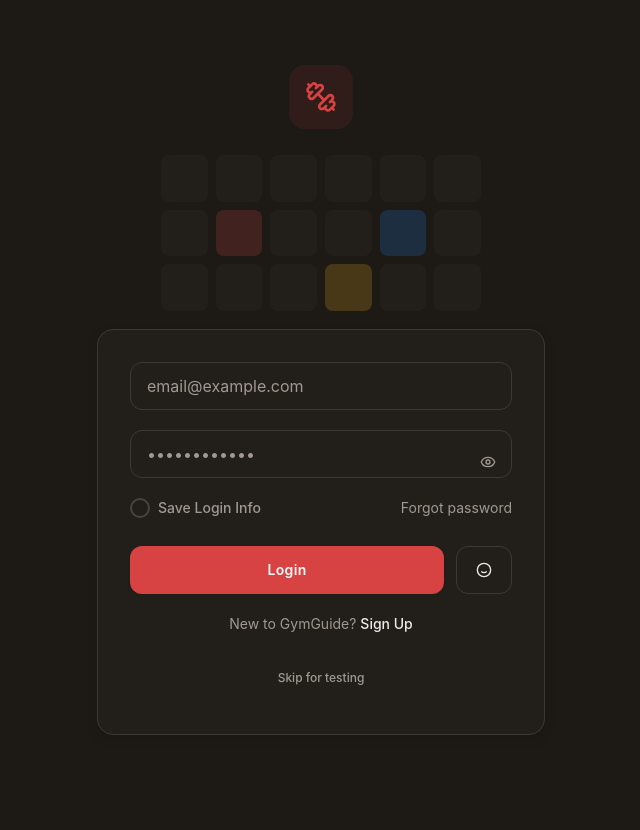
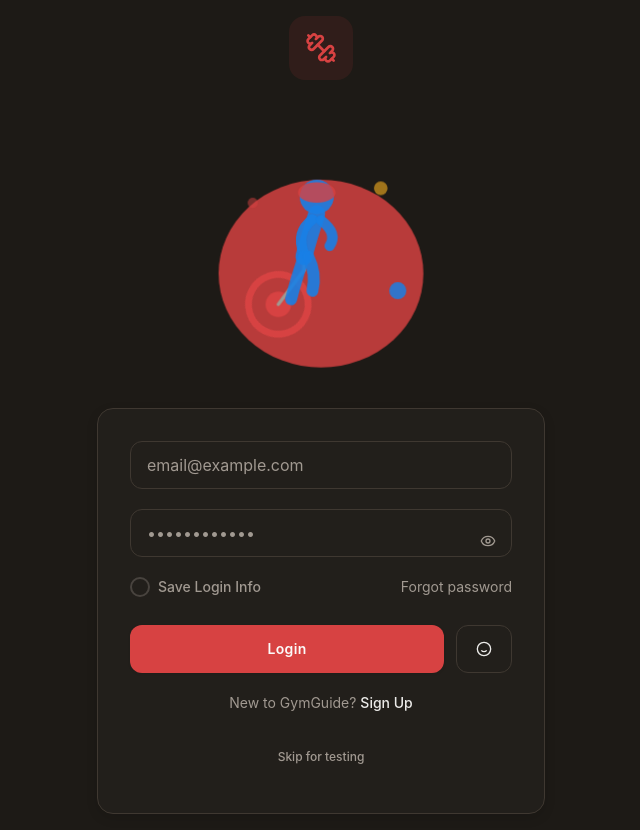
Before and after one commit to derrickevans-hub/gymvibing, a React (Vite) app: page / in a window 1280 px wide. Shown: the whole page, without its empty margins (319-959 px from the left). Before the commit the page ends 800 px from the top, so only its background shows below. Built offline with nearby package versions, Linux system fonts and the light colour scheme; the HTML template or start-up script is replaced by a standard one.

Commit message:
Add animation to login page

```diff
--- /dev/null
+++ b/src/components/ExerciseAnimation.tsx
@@ -0,0 +1,170 @@
+import React from 'react';
+
+const ExerciseAnimation = () => {
+  return (
+    <div className="relative w-full max-w-xs mx-auto h-64 overflow-visible">
+      <svg
+        viewBox="0 0 300 300"
+        fill="none"
+        xmlns="http://www.w3.org/2000/svg"
+        className="w-full h-full"
+      >
+        {/* Background organic shapes */}
+        <ellipse
+          cx="150"
+          cy="180"
+          rx="120"
+          ry="110"
+          fill="hsl(var(--primary))"
+          opacity="0.08"
+          className="animate-pulse-soft"
+        />
+
+        {/* Exercise bike base */}
+        <g className="animate-bounce-gentle">
+          {/* Bike wheel */}
+          <circle
+            cx="100"
+            cy="220"
+            r="35"
+            stroke="hsl(var(--primary))"
+            strokeWidth="8"
+            fill="none"
+            className="origin-center"
+            style={{
+              animation: 'spin 3s linear infinite',
+              transformBox: 'fill-box'
+            }}
+          />
+          <circle
+            cx="100"
+            cy="220"
+            r="15"
+            fill="hsl(var(--primary))"
+          />
+
+          {/* Bike frame */}
+          <path
+            d="M100 220 L130 180 L130 160"
+            stroke="hsl(var(--muted-foreground))"
+            strokeWidth="4"
+            strokeLinecap="round"
+          />
+        </g>
+
+        {/* Person exercising */}
+        <g className="animate-slide-up">
+          {/* Head */}
+          <circle
+            cx="145"
+            cy="90"
+            r="20"
+            fill="hsl(var(--accent))"
+            opacity="0.9"
+          />
+
+          {/* Hair/headband */}
+          <ellipse
+            cx="145"
+            cy="85"
+            rx="22"
+            ry="12"
+            fill="hsl(var(--primary))"
+            opacity="0.8"
+          />
+
+          {/* Body */}
+          <path
+            d="M145 110 Q135 140 130 160"
+            stroke="hsl(var(--accent))"
+            strokeWidth="20"
+            strokeLinecap="round"
+            opacity="0.9"
+            className="animate-scale-bounce"
+          />
+
+          {/* Arms */}
+          <g className="origin-center" style={{ transformBox: 'fill-box' }}>
+            <path
+              d="M140 120 Q120 135 130 160"
+              stroke="hsl(var(--accent))"
+              strokeWidth="12"
+              strokeLinecap="round"
+              opacity="0.9"
+              className="animate-bounce-gentle"
+              style={{ animationDelay: '0.1s' }}
+            />
+            <path
+              d="M150 120 Q170 135 160 150"
+              stroke="hsl(var(--accent))"
+              strokeWidth="12"
+              strokeLinecap="round"
+              opacity="0.9"
+              className="animate-bounce-gentle"
+              style={{ animationDelay: '0.2s' }}
+            />
+          </g>
+
+          {/* Legs */}
+          <g>
+            <path
+              d="M130 160 Q120 190 115 210"
+              stroke="hsl(var(--accent))"
+              strokeWidth="14"
+              strokeLinecap="round"
+              opacity="0.9"
+              className="animate-slide-up"
+              style={{ animationDelay: '0.15s' }}
+            />
+            <path
+              d="M135 160 Q145 180 140 200"
+              stroke="hsl(var(--accent))"
+              strokeWidth="14"
+              strokeLinecap="round"
+              opacity="0.9"
+              className="animate-slide-up"
+              style={{ animationDelay: '0.3s' }}
+            />
+          </g>
+        </g>
+
+        {/* Floating elements */}
+        <circle
+          cx="220"
+          cy="80"
+          r="8"
+          fill="hsl(var(--warning))"
+          opacity="0.6"
+          className="animate-bounce-gentle"
+          style={{ animationDelay: '0.5s' }}
+        />
+        <circle
+          cx="70"
+          cy="100"
+          r="6"
+          fill="hsl(var(--primary))"
+          opacity="0.5"
+          className="animate-bounce-gentle"
+          style={{ animationDelay: '0.8s' }}
+        />
+        <circle
+          cx="240"
+          cy="200"
+          r="10"
+          fill="hsl(var(--accent))"
+          opacity="0.4"
+          className="animate-pulse-soft"
+        />
+      </svg>
+
+      <style>{`
+        @keyframes spin {
+          from { transform: rotate(0deg); }
+          to { transform: rotate(360deg); }
+        }
+      `}</style>
+    </div>
+  );
+};
+
+export default ExerciseAnimation;
--- a/src/pages/Home.tsx
+++ b/src/pages/Home.tsx
@@ -9,6 +9,7 @@ import { Label } from '@/components/ui/label';
 import { useToast } from '@/hooks/use-toast';
 import { Eye, EyeOff, Dumbbell } from 'lucide-react';
 import { z } from 'zod';
+import ExerciseAnimation from '@/components/ExerciseAnimation';
 
 const authSchema = z.object({
   email: z.string().trim().email({ message: "Invalid email address" }).max(255, { message: "Email must be less than 255 characters" }),
@@ -149,26 +150,9 @@ const Home = () => {
             <Dumbbell className="w-8 h-8 text-primary" />
           </div>
 
-          {/* Geometric Decoration */}
-          <div className="relative h-32 mb-8">
-            <div className="absolute inset-0 flex items-center justify-center">
-              <div className="grid grid-cols-6 gap-2 w-full max-w-xs opacity-20">
-                {Array.from({ length: 18 }).map((_, i) => (
-                  <div
-                    key={i}
-                    className={`aspect-square rounded-sm transition-all duration-500 ${
-                      i === 7 ? 'bg-primary' :
-                      i === 10 ? 'bg-accent' :
-                      i === 15 ? 'bg-warning' :
-                      'bg-muted-foreground/20'
-                    }`}
-                    style={{
-                      animationDelay: `${i * 0.1}s`
-                    }}
-                  />
-                ))}
-              </div>
-            </div>
+          {/* Exercise Animation */}
+          <div className="mb-8">
+            <ExerciseAnimation />
           </div>
         </div>
 
```
